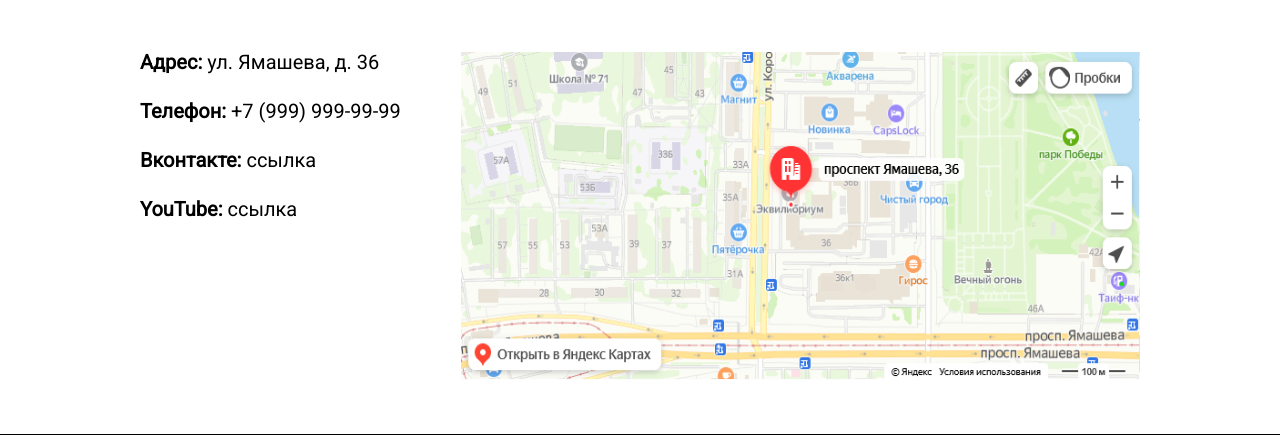
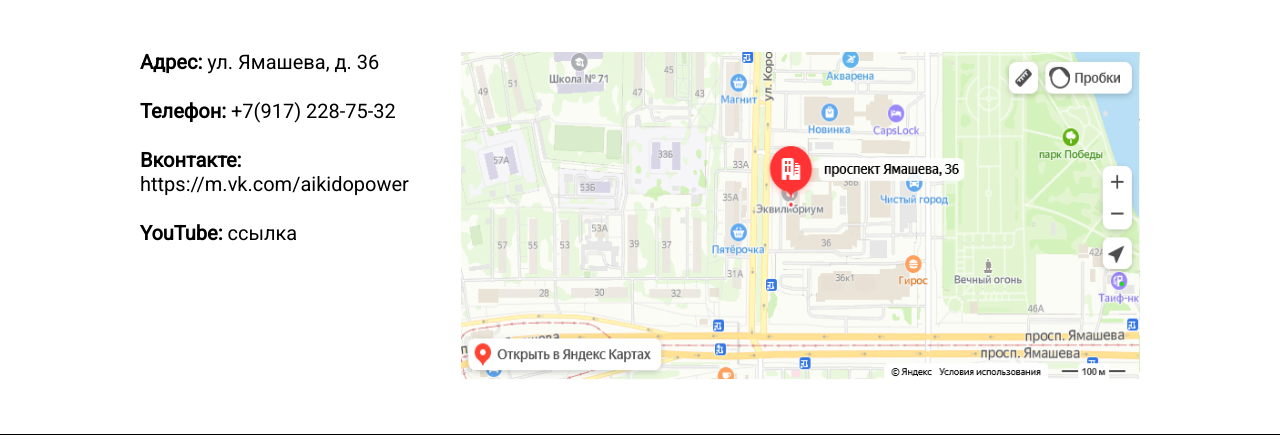
Before and after one commit to ScorpionLF/aikido, a PHP site: page /contacts in a window 1280 px wide. Shown: the part 225-660 px from the top of the page. Run offline with PHP 8.4, Linux system fonts and the light colour scheme.

Commit message:
Fixed pages

```diff
--- a/contacts.php
+++ b/contacts.php
@@ -22,8 +22,8 @@
         <div class="contacts">
             <div class="block-contacts-informations">
                 <div class="contacts-information-line"><strong>Адрес:</strong> ул. Ямашева, д. 36</div>
-                <div class="contacts-information-line"><strong>Телефон:</strong> +7 (999) 999-99-99</div>
-                <div class="contacts-information-line"><strong>Вконтакте:</strong> ссылка</div>
+                <div class="contacts-information-line"><strong>Телефон:</strong> +7(917) 228-75-32</div>
+                <div class="contacts-information-line"><strong>Вконтакте:</strong> https://m.vk.com/aikidopower</div>
                 <div class="contacts-information-line"><strong>YouTube:</strong> ссылка</div>
             </div>
             <div class="block-contacts-map">
```
